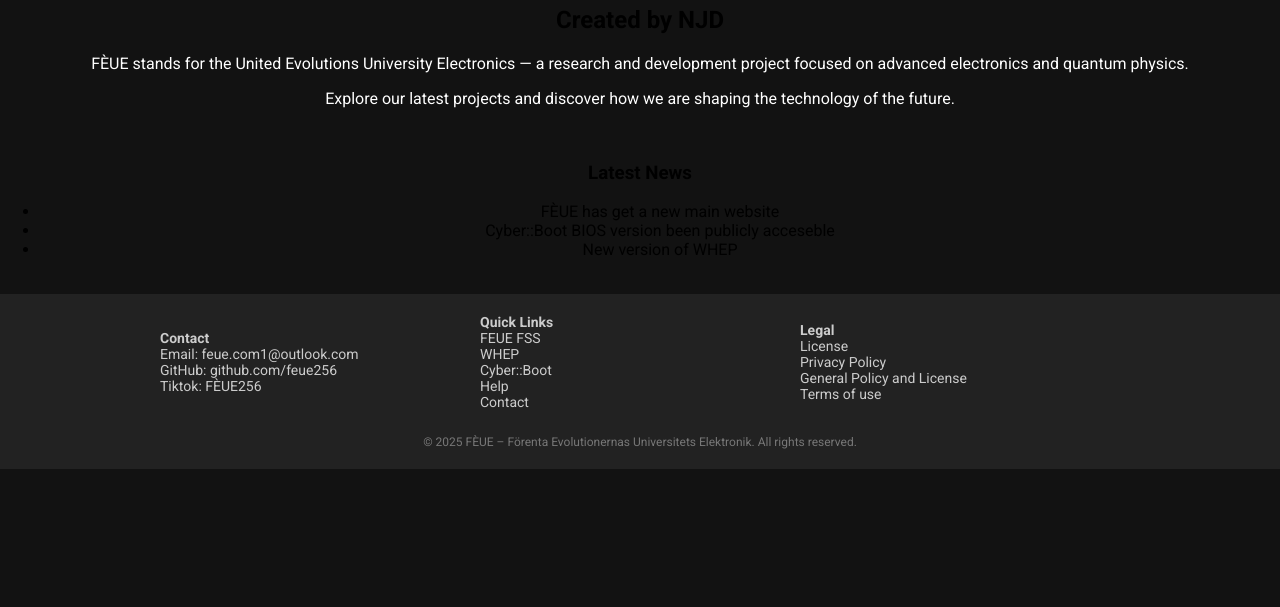
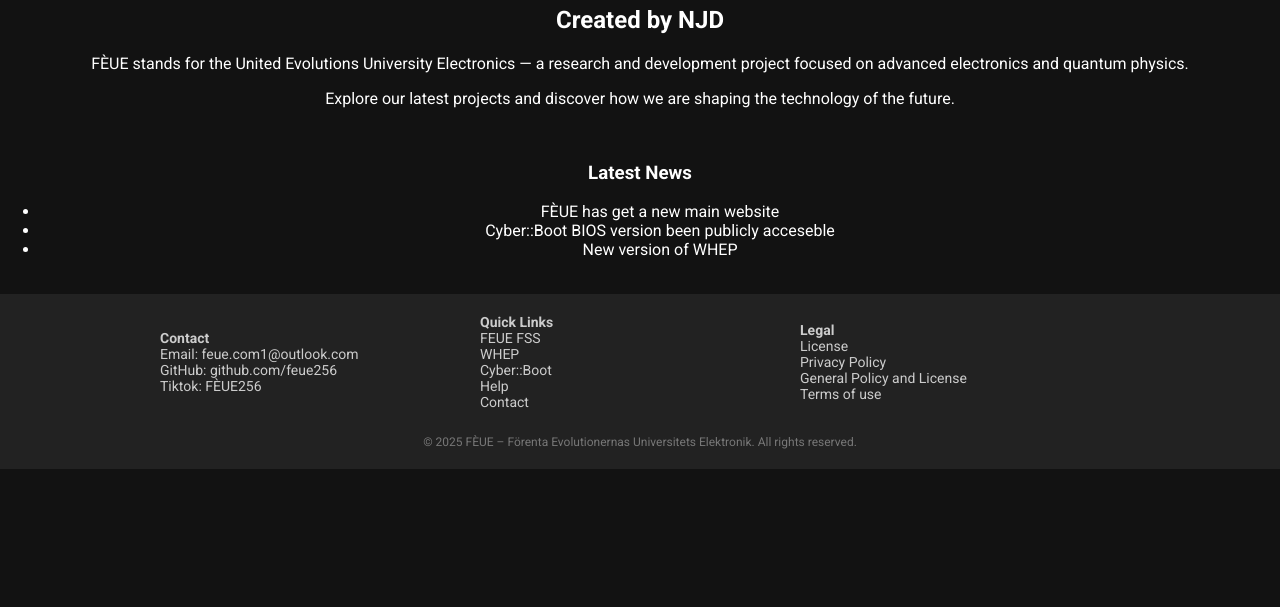
Before and after one commit to FEUE256/start, a plain HTML site: page src/html/index.html in a window 1280 px wide. Shown: the part 193-800 px from the top of the page. Drawn offline with Linux system fonts and the light colour scheme; a web font is replaced by a local one.

Commit message:
Update style.css

```diff
--- a/src/css/style.css
+++ b/src/css/style.css
@@ -208,7 +208,7 @@ html, body {
   color: #000;
 }
 
-#main p {
+#main{
   color: white;
 }
 /* ===== RESPONSIVE MEDIA QUERIES ===== */
```
